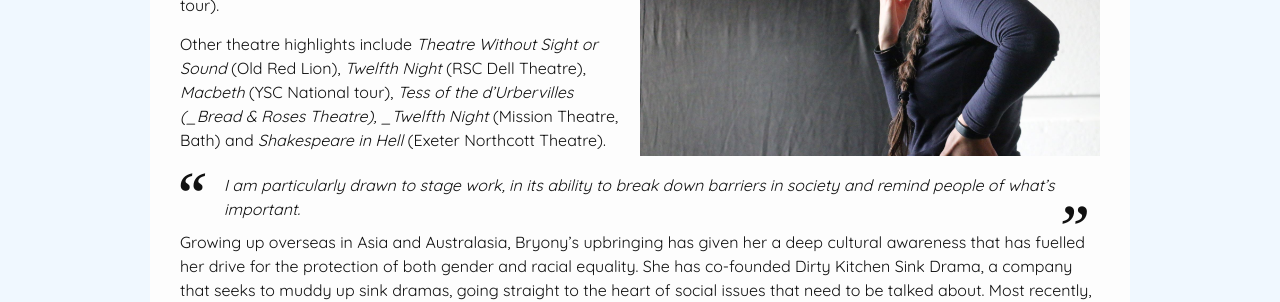
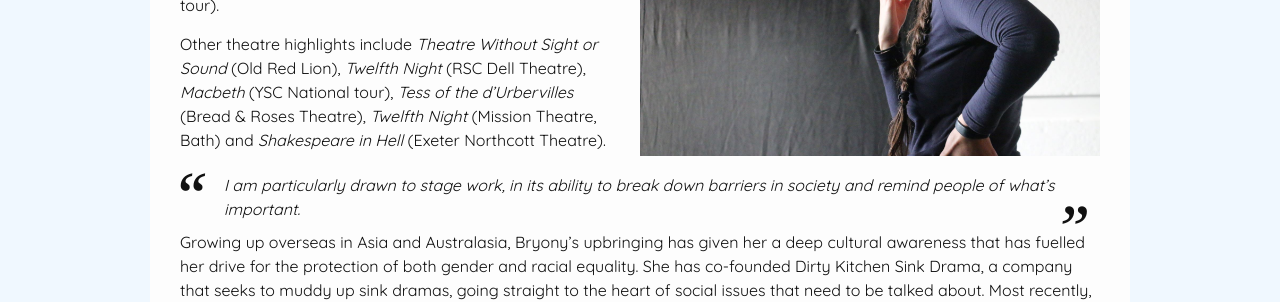
Before and after one commit to joncraggs/bryony-website, a Jekyll site: the page built from about.md, in a window 1280 px wide. Shown: the part 336-638 px from the top of the page. Built offline with Jekyll 4.4.1, drawn with Linux system fonts in a browser that asks for light colours.

```diff
--- a/about.md
+++ b/about.md
@@ -8,7 +8,7 @@ permalink: /about/
 
 Bryony Reynolds is an actor specialising in Shakespeare and the classics. Her main work is in theatre, where she has performed the title role of Macbeth in Bard City’s _Macbeth_ directed by RSC’s Owen Horsley; Rose in the award winning _Macbeth the Musical_ (White Bear Theatre), and Olivia in Anthos Arts’ _Twelfth Night_ (Exeter Northcott Theatre & UK tour).
 
-Other theatre highlights include _Theatre Without Sight or Sound_ (Old Red Lion), _Twelfth Night_ (RSC Dell Theatre), _Macbeth_ (YSC National tour), _Tess of the d'Urbervilles (_Bread & Roses Theatre), _Twelfth Night_ (Mission Theatre, Bath) and _Shakespeare in Hell_ (Exeter Northcott Theatre).
+Other theatre highlights include _Theatre Without Sight or Sound_ (Old Red Lion), _Twelfth Night_ (RSC Dell Theatre), _Macbeth_ (YSC National tour), _Tess of the d'Urbervilles_ (Bread & Roses Theatre), _Twelfth Night_ (Mission Theatre, Bath) and _Shakespeare in Hell_ (Exeter Northcott Theatre).
 
 I am particularly drawn to stage work, in its ability to break down barriers in society and remind people of what’s important.
 {:class="blockquote"}
```
